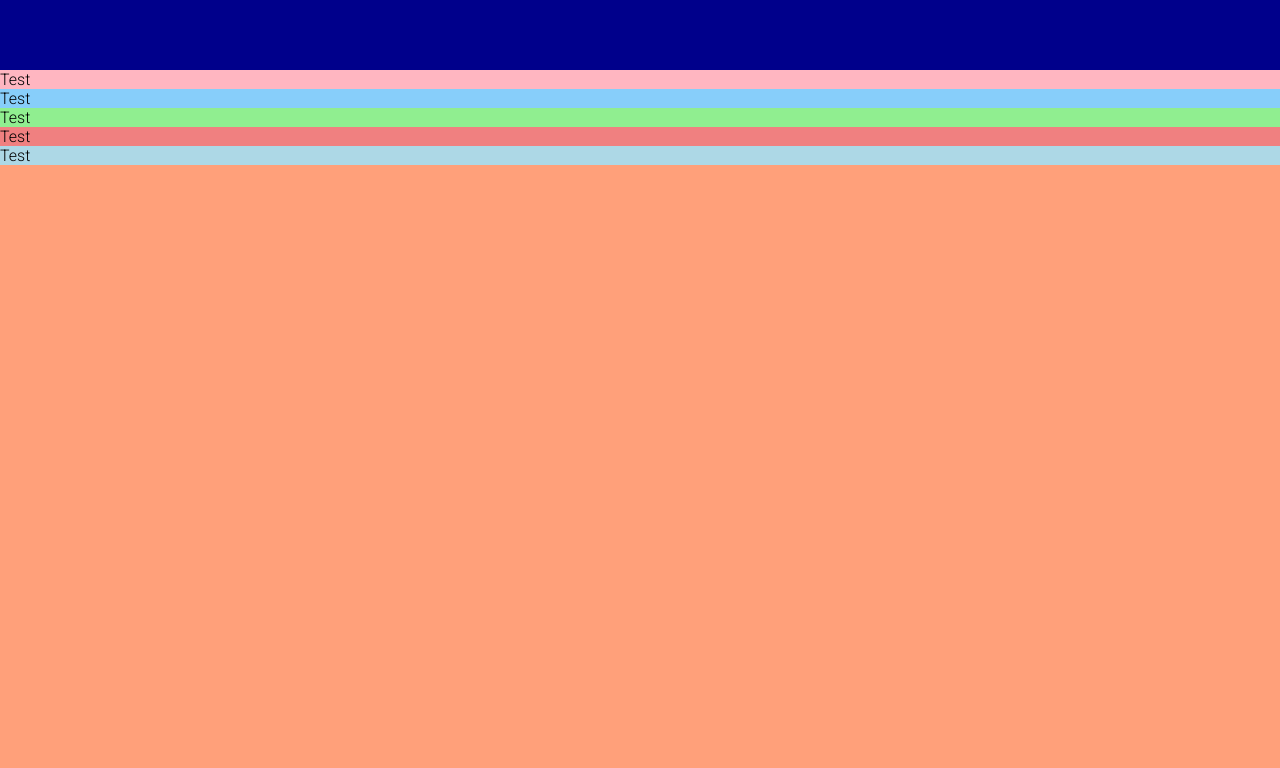
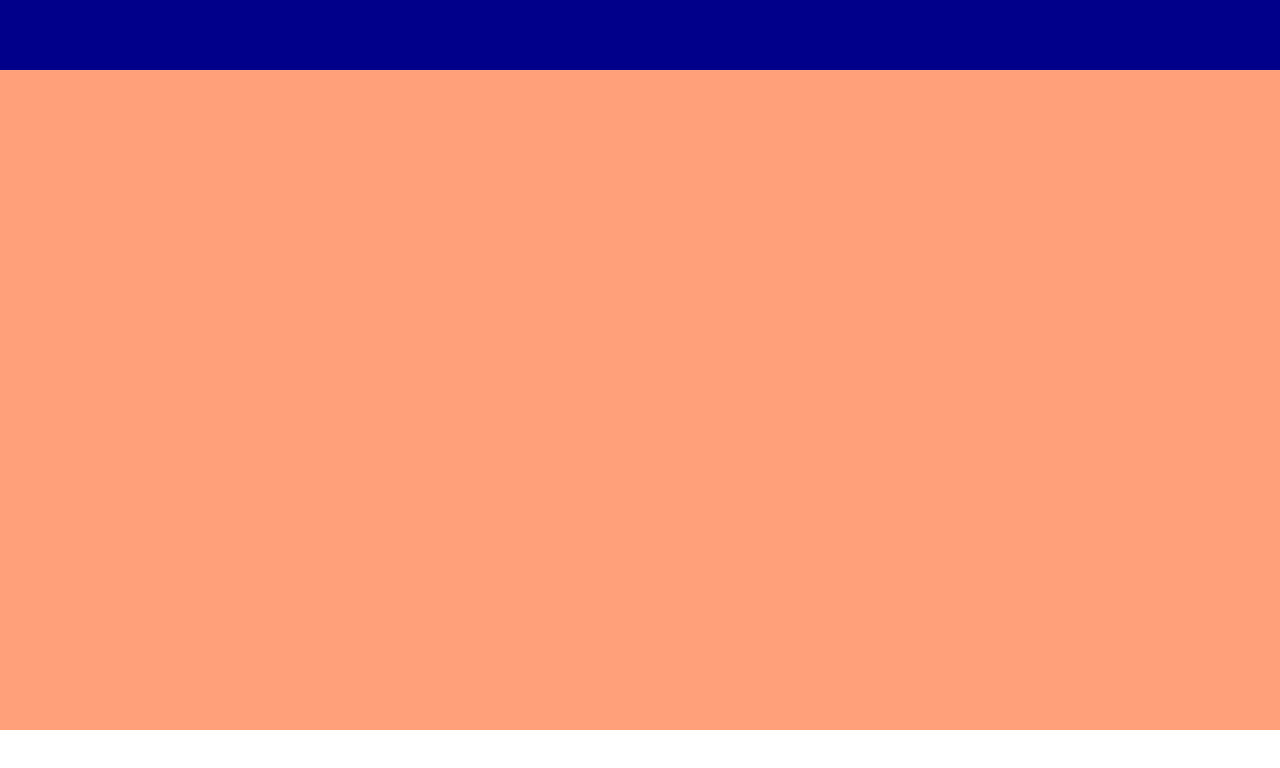
Before and after one commit to Sransonette/personal-website, a React (Create React App) app: page / in a window 1280 px wide. Shown: the top 768 px of the page. Built offline with nearby package versions, Linux system fonts and the light colour scheme.

Commit message:
add css to top bar for positioning

```diff
--- a/src/components/Contact/contact.js
+++ b/src/components/Contact/contact.js
@@ -4,7 +4,7 @@ import "./contact.scss"
 const Contact = () => {
     return (
         <div className="contact">
-            Test
+
         </div>
     );
 }
--- a/src/components/intro/intro.js
+++ b/src/components/intro/intro.js
@@ -4,7 +4,7 @@ import "./intro.scss"
 const Intro = () => {
     return (
         <div className="intro">
-            Test
+
         </div>
     );
 }
--- a/src/components/portfolio/portfolio.js
+++ b/src/components/portfolio/portfolio.js
@@ -4,7 +4,7 @@ import "./portfolio.scss"
 const Portfolio = () => {
     return (
         <div className="portfolio">
-            Test
+
         </div>
     );
 }
--- a/src/components/testimonials/testimonials.js
+++ b/src/components/testimonials/testimonials.js
@@ -4,7 +4,7 @@ import "./testimonials.scss";
 const Testimonials = () => {
     return (
         <div className="testimonials">
-            Test
+
         </div>
     );
 }
--- a/src/components/topbar/topbar.scss
+++ b/src/components/topbar/topbar.scss
@@ -2,4 +2,6 @@
     width: 100%;
     height: 70px;
     background-color: darkblue;
+    position: fixed;
+    top: 0;
 }
--- a/src/components/works/works.js
+++ b/src/components/works/works.js
@@ -4,7 +4,7 @@ import "./works.scss"
 const Works = () => {
     return (
         <div className="works">
-            Test
+
         </div>
     );
 }
```
